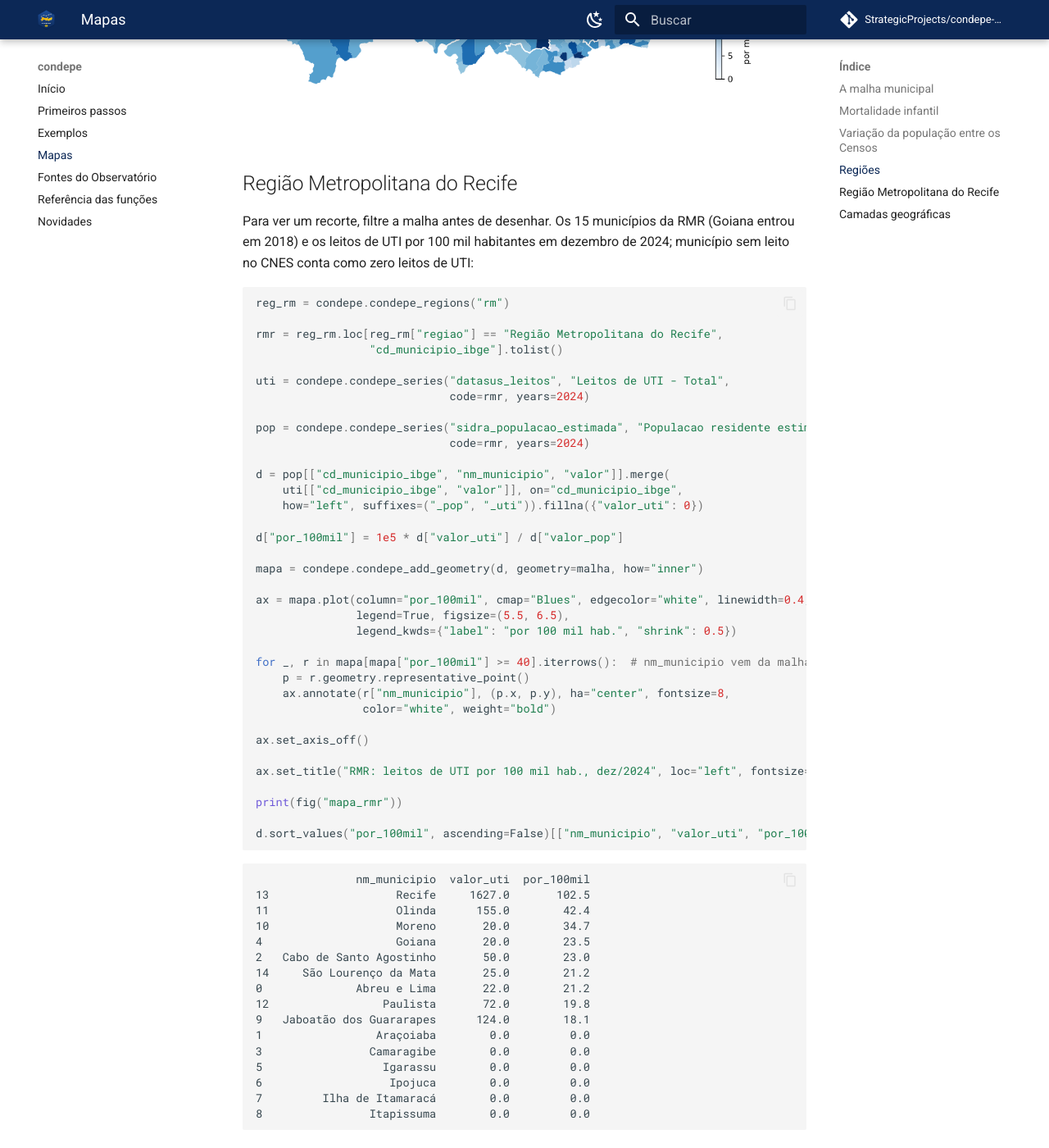
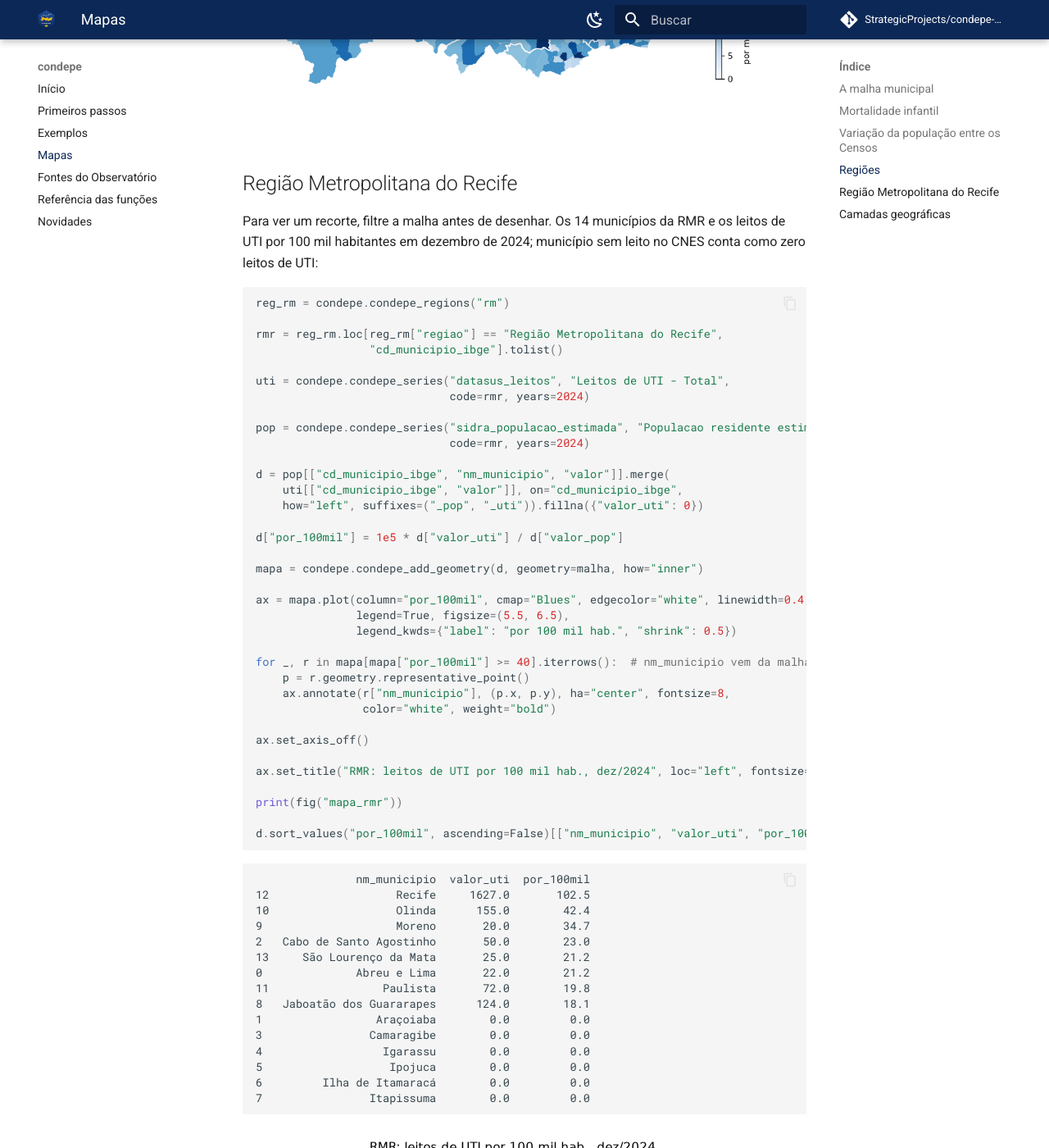
Before and after one commit to StrategicProjects/condepe-py, an MkDocs documentation site: the page built from docs/mapas.md, in a window 1280 px wide and 1400 px high, scrolled down 5321 px. Shown: the whole window at 82% size. Built offline with MkDocs 1.6.1 and Material for MkDocs 9.7.7, drawn with Linux system fonts in a browser that asks for light colours; comment, search, counter and statistics services are not loaded.

Commit message:
docs: páginas regeneradas — RMR em 14 municípios e catálogo de 2026-11-22
Co-Authored-By: Claude Fable 5.2 <noreply@anthropic.com>
Claude-Session: https://claude.ai/code/session_015KabW7E85KxfsvwLLS4NRi

````diff
--- a/docs/mapas.md
+++ b/docs/mapas.md
@@ -227,8 +227,8 @@ print(fig("mapa_saude"))
 
 ## Região Metropolitana do Recife
 
-Para ver um recorte, filtre a malha antes de desenhar. Os 15
-municípios da RMR (Goiana entrou em 2018) e os leitos de UTI por 100
+Para ver um recorte, filtre a malha antes de desenhar. Os 14
+municípios da RMR e os leitos de UTI por 100
 mil habitantes em dezembro de 2024; município sem leito no CNES conta
 como zero leitos de UTI:
 
@@ -272,21 +272,20 @@ d.sort_values("por_100mil", ascending=False)[["nm_municipio", "valor_uti", "por_
 
 ```text
                nm_municipio  valor_uti  por_100mil
-13                   Recife     1627.0       102.5
-11                   Olinda      155.0        42.4
-10                   Moreno       20.0        34.7
-4                    Goiana       20.0        23.5
+12                   Recife     1627.0       102.5
+10                   Olinda      155.0        42.4
+9                    Moreno       20.0        34.7
 2   Cabo de Santo Agostinho       50.0        23.0
-14     São Lourenço da Mata       25.0        21.2
+13     São Lourenço da Mata       25.0        21.2
 0              Abreu e Lima       22.0        21.2
-12                 Paulista       72.0        19.8
-9   Jaboatão dos Guararapes      124.0        18.1
+11                 Paulista       72.0        19.8
+8   Jaboatão dos Guararapes      124.0        18.1
 1                 Araçoiaba        0.0         0.0
 3                Camaragibe        0.0         0.0
-5                  Igarassu        0.0         0.0
-6                   Ipojuca        0.0         0.0
-7         Ilha de Itamaracá        0.0         0.0
-8                Itapissuma        0.0         0.0
+4                  Igarassu        0.0         0.0
+5                   Ipojuca        0.0         0.0
+6         Ilha de Itamaracá        0.0         0.0
+7                Itapissuma        0.0         0.0
 ```
 
 ![mapa_rmr](assets/mapa_rmr.png)
--- a/docs/precompile.py
+++ b/docs/precompile.py
@@ -580,8 +580,8 @@ metropolitanas. A tabela é
         """
         ## Região Metropolitana do Recife
 
-        Para ver um recorte, filtre a malha antes de desenhar. Os 15
-        municípios da RMR (Goiana entrou em 2018) e os leitos de UTI por 100
+        Para ver um recorte, filtre a malha antes de desenhar. Os 14
+        municípios da RMR e os leitos de UTI por 100
         mil habitantes em dezembro de 2024; município sem leito no CNES conta
         como zero leitos de UTI:
         """,
````
Also changed, not shown: docs/fontes.md (+5 -5 lines), docs/index.md (+5 -5 lines), docs/primeiros-passos.md (+4 -4 lines), docs/assets/mapa_rmr.png.
